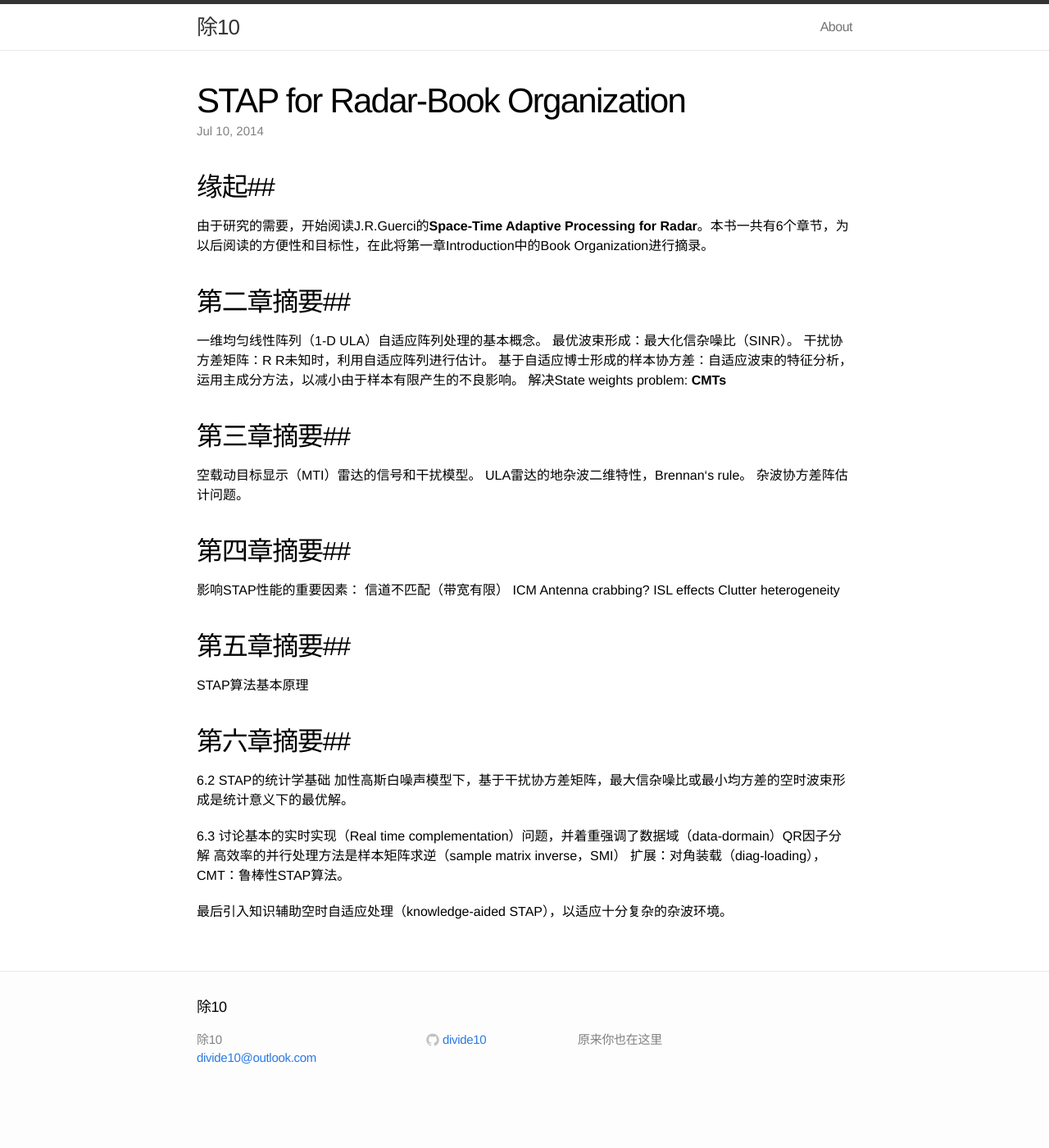
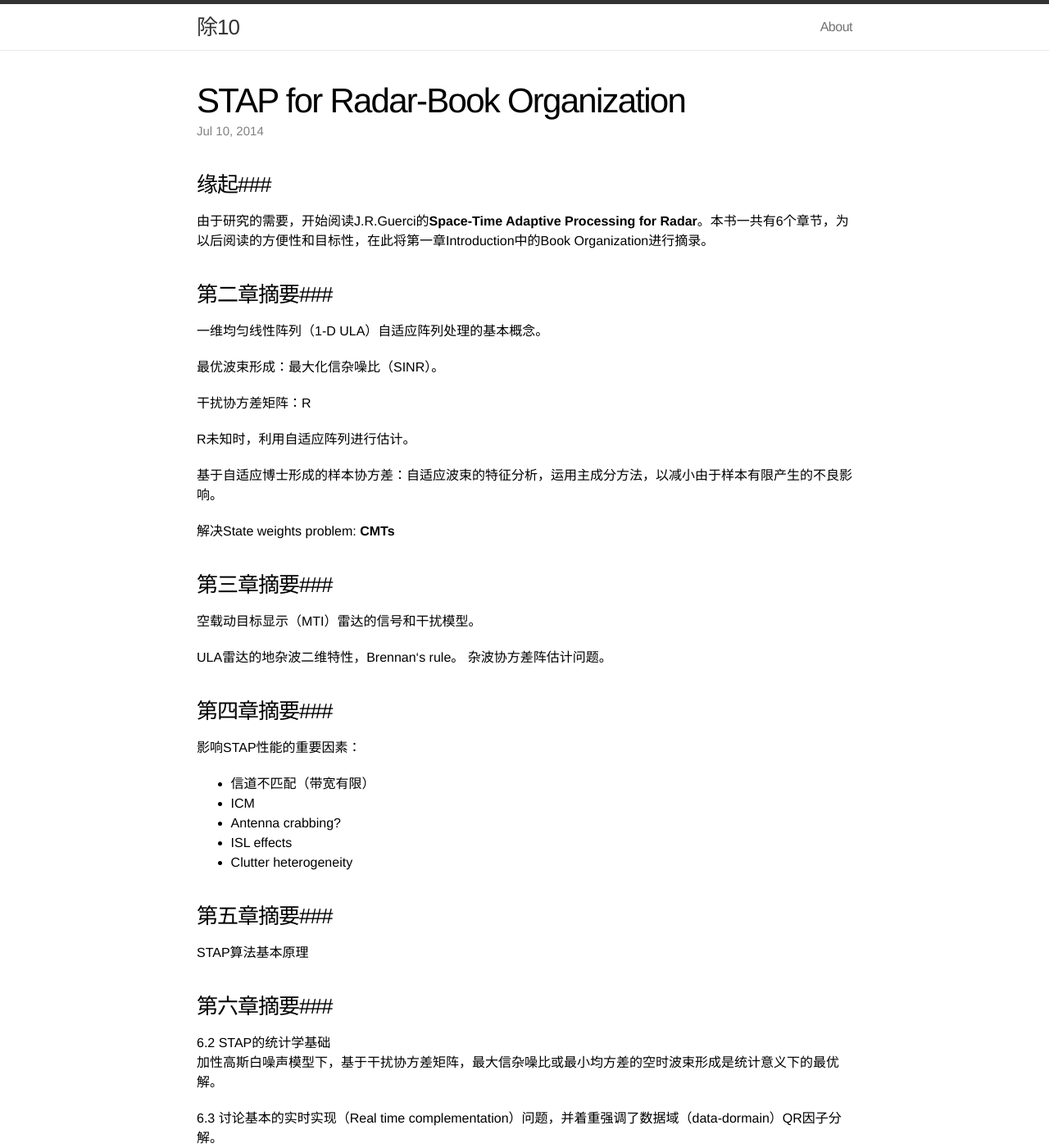
Before and after one commit to divide10/divide10.github.io, a Jekyll site: the page built from _posts/2014-07-10-STAP-for-radar-book-organization.markdown, in a window 1280 px wide and 1400 px high. Shown: the whole window at 82% size. Built offline with Jekyll 4.4.1, drawn with Linux system fonts in a browser that asks for light colours; some of the changed text lies outside the part shown.

Commit message:
new blog for STAP

```diff
--- a/_posts/2014-07-10-STAP-for-radar-book-organization.markdown
+++ b/_posts/2014-07-10-STAP-for-radar-book-organization.markdown
@@ -4,39 +4,46 @@ layout : post
 categories : STAP
 title : STAP for Radar-Book Organization
 ---
-##缘起##
+###缘起###
 由于研究的需要，开始阅读J.R.Guerci的**Space-Time Adaptive Processing for Radar**。本书一共有6个章节，为以后阅读的方便性和目标性，在此将第一章Introduction中的Book Organization进行摘录。
 
-##第二章摘要##
+###第二章摘要###
 一维均匀线性阵列（1-D ULA）自适应阵列处理的基本概念。
+
 最优波束形成：最大化信杂噪比（SINR）。
+
 干扰协方差矩阵：R
+
 R未知时，利用自适应阵列进行估计。
+
 基于自适应博士形成的样本协方差：自适应波束的特征分析，运用主成分方法，以减小由于样本有限产生的不良影响。
+
 解决State weights problem: **CMTs**
 
-##第三章摘要##
+###第三章摘要###
 空载动目标显示（MTI）雷达的信号和干扰模型。
+
 ULA雷达的地杂波二维特性，Brennan‘s rule。
 杂波协方差阵估计问题。
 
-##第四章摘要##
+###第四章摘要###
 影响STAP性能的重要因素：
-	信道不匹配（带宽有限）
-	ICM
-	Antenna crabbing?
-	ISL effects
-	Clutter heterogeneity
 
-##第五章摘要##
+- 信道不匹配（带宽有限）
+- ICM
+- Antenna crabbing?
+- ISL effects
+- Clutter heterogeneity
+
+###第五章摘要###
 STAP算法基本原理
 
-##第六章摘要##
+###第六章摘要###
 6.2 STAP的统计学基础
-	加性高斯白噪声模型下，基于干扰协方差矩阵，最大信杂噪比或最小均方差的空时波束形成是统计意义下的最优解。
+加性高斯白噪声模型下，基于干扰协方差矩阵，最大信杂噪比或最小均方差的空时波束形成是统计意义下的最优解。
 
-6.3 讨论基本的实时实现（Real time complementation）问题，并着重强调了数据域（data-dormain）QR因子分解
-	高效率的并行处理方法是样本矩阵求逆（sample matrix inverse，SMI）
-	扩展：对角装载（diag-loading）， CMT：鲁棒性STAP算法。
+6.3 讨论基本的实时实现（Real time complementation）问题，并着重强调了数据域（data-dormain）QR因子分解。
+高效率的并行处理方法是样本矩阵求逆（sample matrix inverse，SMI）。
+扩展：对角装载（diag-loading）， CMT：鲁棒性STAP算法。
 
 最后引入知识辅助空时自适应处理（knowledge-aided STAP），以适应十分复杂的杂波环境。
```
Also changed, not shown: _posts/2014-07-09-welcome-to-jekyll.markdown (deleted, +0 -24 lines).
